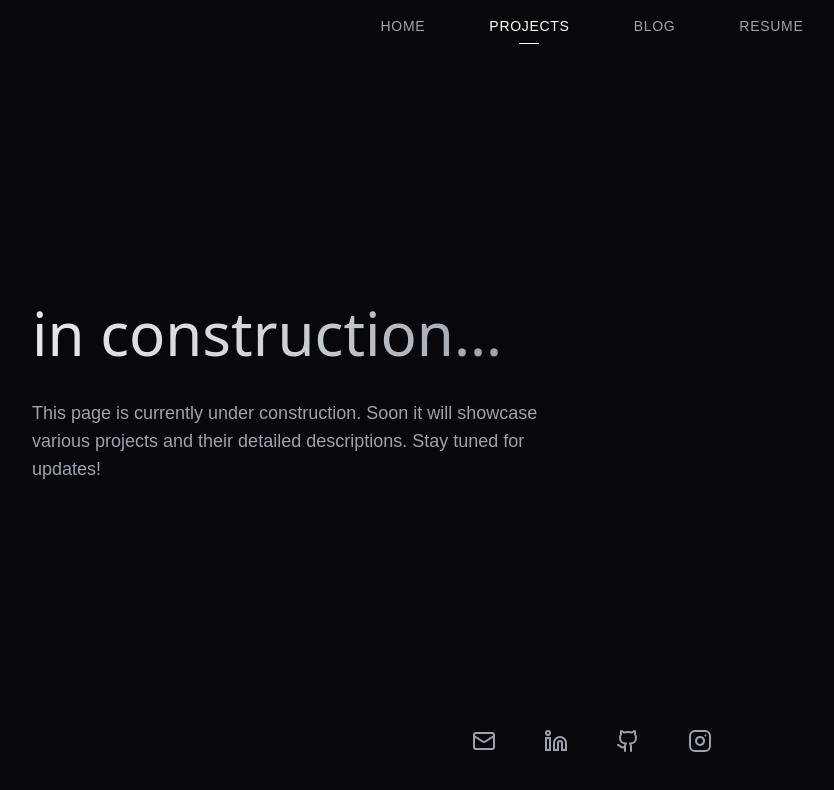
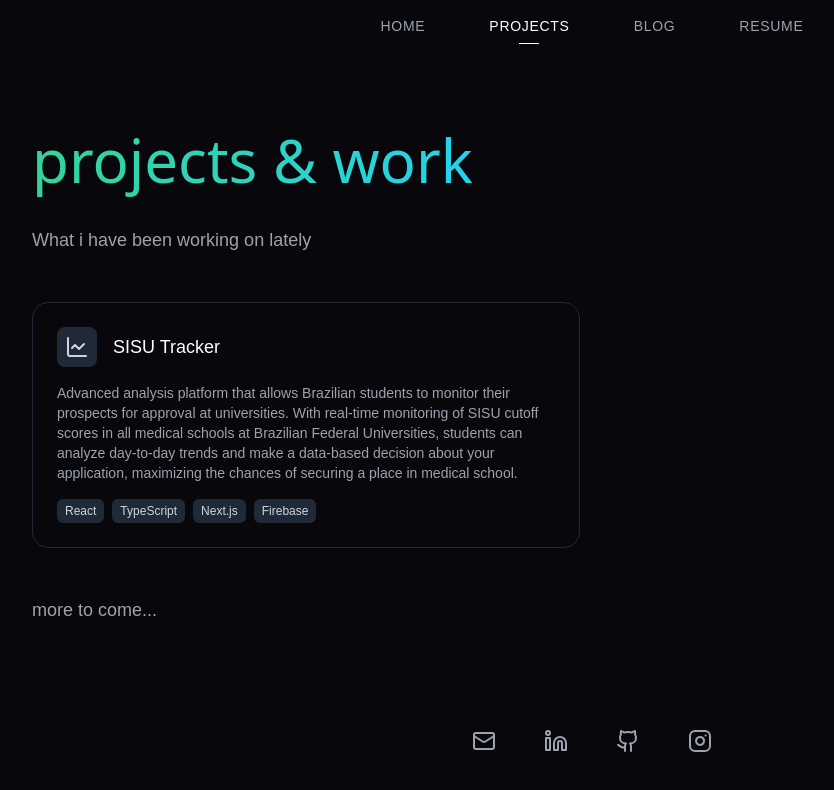
Before and after one commit to GuilhermeBoia/guilhermeboia.com, a Next.js app: page /projects in a window 1280 px wide. Shown: the top 790 px of the page, without its empty margins (48-882 px from the left). Built offline with nearby package versions, Linux system fonts and the light colour scheme.

Commit message:
feat: project page initial style

```diff
--- a/components/BlogPostPage.tsx
+++ b/components/BlogPostPage.tsx
@@ -69,7 +69,7 @@ const BlogPostPage = ({ post }: { post: Post }) => {
         </div>
 
         <div className="bg-[#08070b]">
-          <article className="max-w-3xl mx-auto px-4 py-24">
+          <article className="max-w-3xl mx-auto px-4 mt-12 mb-12">
             <div className="prose prose-invert prose-lg mx-auto">
               <div
                 className="text-gray-300 text-lg leading-relaxed space-y-6"
--- /dev/null
+++ b/components/ProjectCard.tsx
@@ -0,0 +1,83 @@
+import React, { useState } from "react";
+import Link from "next/link";
+import { LucideIcon } from "lucide-react";
+
+interface ProjectCardProps {
+  title: string;
+  description: string;
+  technologies: string[];
+  icon: LucideIcon;
+  href: string;
+  isExternal?: boolean;
+}
+
+const ProjectCard: React.FC<ProjectCardProps> = ({
+  title,
+  description,
+  technologies,
+  icon: Icon,
+  href,
+  isExternal = true,
+}) => {
+  const [isHovered, setIsHovered] = useState(false);
+
+  const CardContent = () => (
+    <article
+      className="relative flex flex-col overflow-hidden rounded-2xl bg-[#08070b] border border-gray-800 p-6 h-full"
+      onMouseEnter={() => setIsHovered(true)}
+      onMouseLeave={() => setIsHovered(false)}
+    >
+      <div className="flex items-center space-x-4 mb-4">
+        <div className="p-2 bg-gray-800 rounded-lg">
+          <Icon size={24} className="text-gray-300" />
+        </div>
+        <h3 className="text-lg font-medium text-white transition-colors duration-200">
+          {title}
+        </h3>
+      </div>
+
+      <p className="text-sm text-gray-400 transition-colors duration-200 mb-4">
+        {description}
+      </p>
+
+      <div className="mt-auto">
+        <div className="flex flex-wrap gap-2">
+          {technologies.map((tech) => (
+            <span
+              key={tech}
+              className="text-xs px-2 py-1 bg-gray-800 text-gray-300 rounded-md"
+            >
+              {tech}
+            </span>
+          ))}
+        </div>
+      </div>
+
+      <span
+        className={`absolute -inset-4 bg-gray-400 rounded-4xl transition-all duration-300 ease-in-out transform
+          ${isHovered ? "scale-100 opacity-10" : "scale-90 opacity-0"}`}
+      />
+    </article>
+  );
+
+  if (isExternal) {
+    return (
+      <Link
+        href={href}
+        target="_blank"
+        rel="noopener noreferrer"
+        className="block w-full"
+      >
+        <CardContent />
+      </Link>
+    );
+  }
+
+  return (
+    <Link href={href} className="block w-full">
+      <CardContent />
+    </Link>
+  );
+};
+
+export default ProjectCard;
--- a/components/ProjectPage.tsx
+++ b/components/ProjectPage.tsx
@@ -2,13 +2,24 @@
 
 import { useEffect, useState } from "react";
 import { GradientTitleBig } from "@/components/Titles";
+import ProjectCard from "./ProjectCard";
+import { Code, Layout, Github, FileCode, LineChart } from "lucide-react";
+import { projects } from "@/lib/projects";
+
+const iconMap = {
+  Code: Code,
+  Layout: Layout,
+  Github: Github,
+  FileCode: FileCode,
+  LineChart: LineChart,
+};
 
 const ProjectPage = () => {
   const [mounted, setMounted] = useState(false);
 
   useEffect(() => {
     setMounted(true);
-    document.documentElement.style.setProperty("--selection-color", "#FFFFFF");
+    document.documentElement.style.setProperty("--selection-color", "#34D399");
   }, []);
 
   if (!mounted) {
@@ -17,22 +28,34 @@ const ProjectPage = () => {
 
   return (
     <div className="w-full">
-      <div className="grid grid-cols-1 lg:grid-cols-2 gap-6 lg:gap-8 items-center lg:mt-8">
-        <div className="flex flex-col space-y-6 max-w-xl lg:max-w-none mx-auto">
-          <div>
-            <GradientTitleBig
-              title="in construction..."
-              fromColor="#e5e7eb"
-              viaColor="#d1d5db"
-              toColor="#9ca3af"
+      <div className="flex flex-col space-y-12">
+        {/* Header Section */}
+        <div>
+          <GradientTitleBig
+            title="projects & work"
+            fromColor="#34D399"
+            viaColor="#2DD4BF"
+            toColor="#22D3EE"
+          />
+          <p className="text-gray-400 mt-6 text-lg">
+            What i have been working on lately
+          </p>
+        </div>
+
+        <div className="grid grid-cols-1 md:grid-cols-2 gap-6">
+          {projects.map((project) => (
+            <ProjectCard
+              key={project.title}
+              title={project.title}
+              description={project.description}
+              technologies={project.technologies}
+              icon={iconMap[project.icon as keyof typeof iconMap]}
+              href={project.href}
+              isExternal={project.isExternal}
             />
-            <p className="text-gray-400 mt-6 text-lg">
-              This page is currently under construction. Soon it will showcase
-              various projects and their detailed descriptions. Stay tuned for
-              updates!
-            </p>
-          </div>
+          ))}
         </div>
+        <p className="text-gray-400 align-middle text-lg">more to come...</p>
       </div>
     </div>
   );
--- /dev/null
+++ b/lib/projects.ts
@@ -0,0 +1,24 @@
+interface Project {
+  title: string;
+  description: string;
+  technologies: string[];
+  icon: string;
+  href: string;
+  isExternal?: boolean;
+}
+
+export const projects: Project[] = [
+  {
+    title: "SISU Tracker",
+    description:
+      "Advanced analysis platform that allows Brazilian students to monitor their prospects for approval at universities. With real-time monitoring of SISU cutoff scores in all medical schools at Brazilian Federal Universities, students can analyze day-to-day trends and make a data-based decision about your application, maximizing the chances of securing a place in medical school.",
+    technologies: ["React", "TypeScript", "Next.js", "Firebase"],
+    icon: "LineChart",
+    href: "https://sisumedway.vercel.app",
+    isExternal: true,
+  },
+];
+
+export function getAllProjects() {
+  return projects;
+}
```
